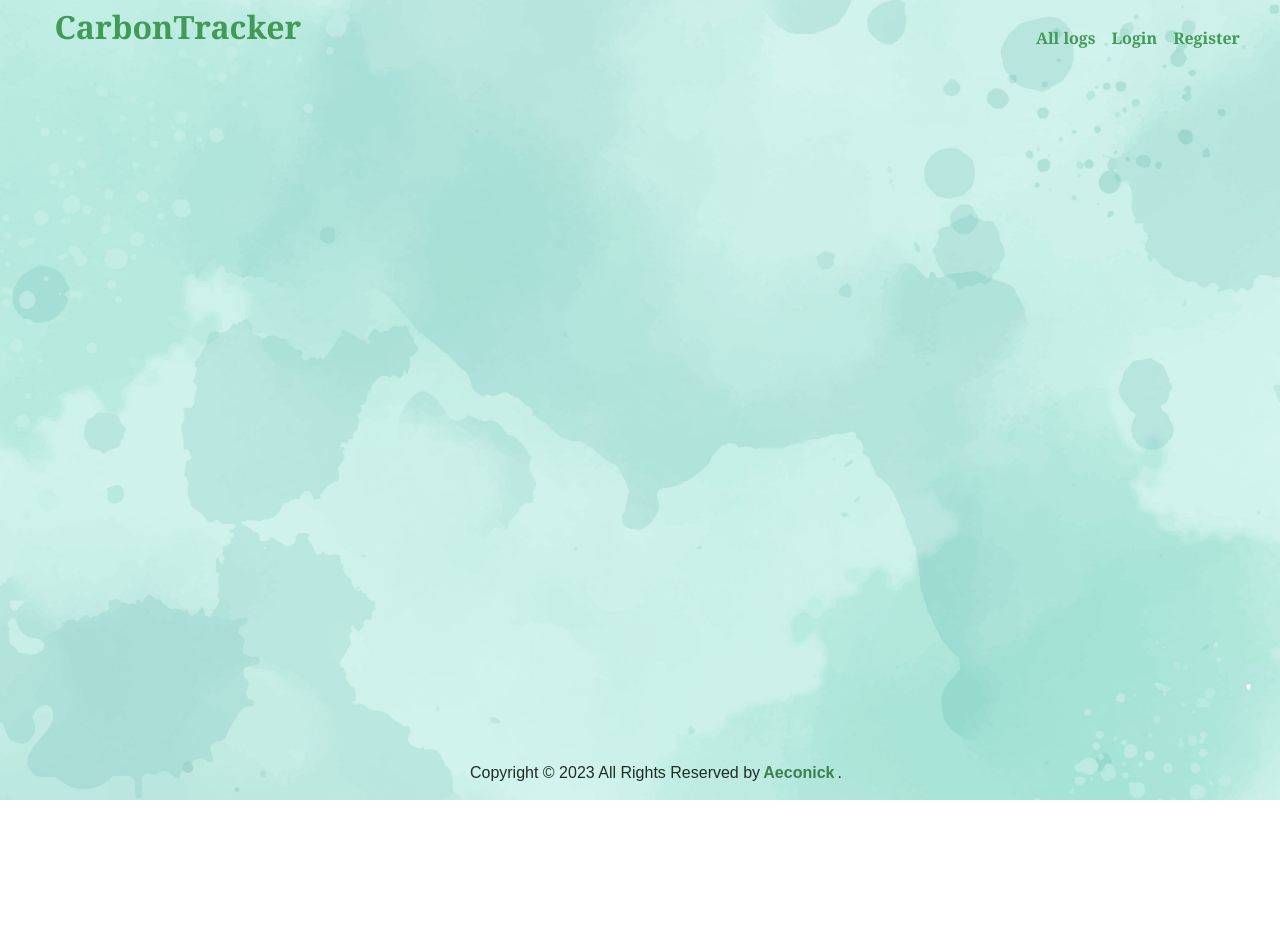
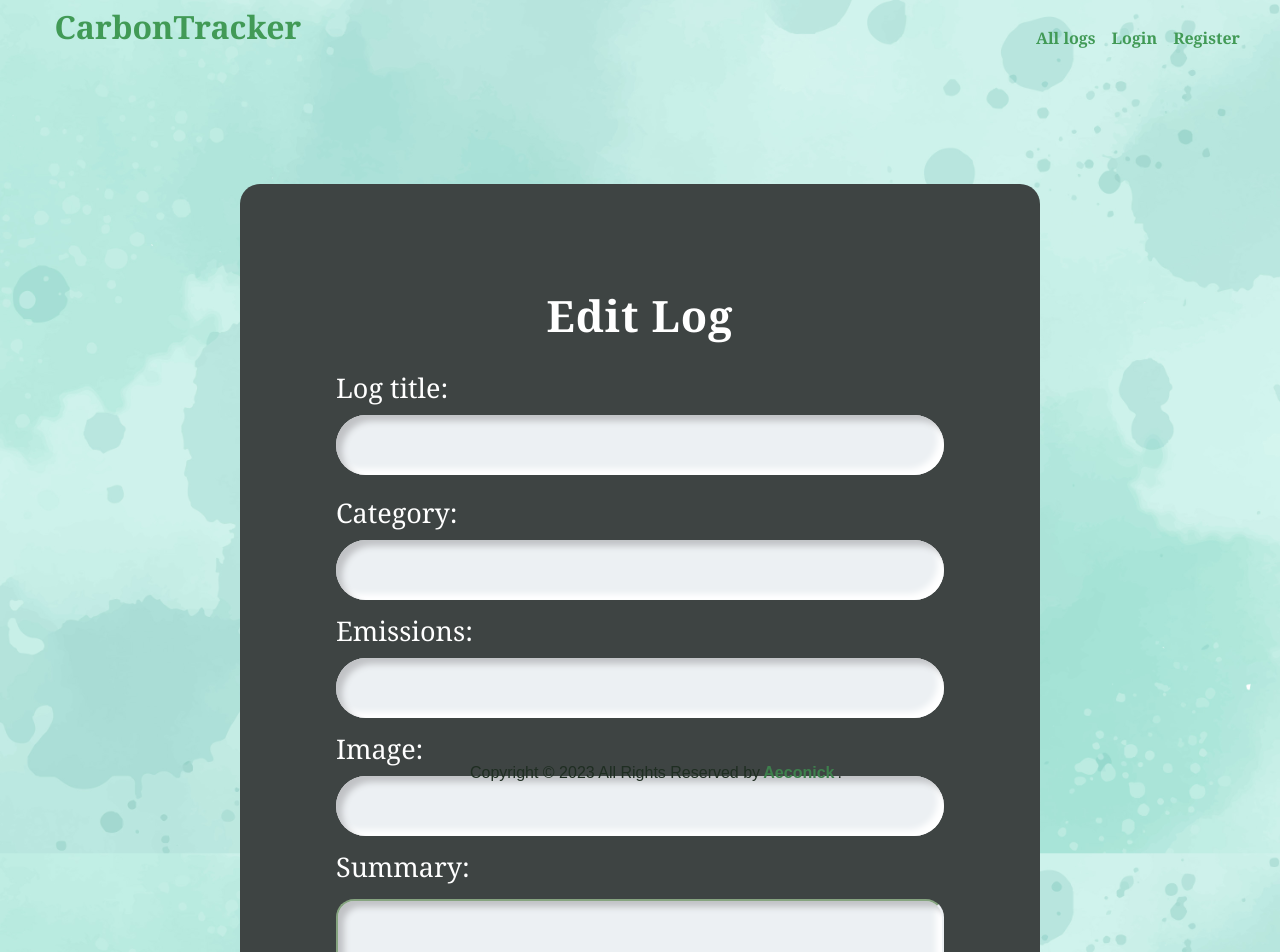
Before and after one commit to aeconick/carbon-footprint-tracker, a React (Create React App) app in the folder client/: page /catalog/1/edit in a window 1280 px wide. Shown: the top 952 px of the page. Before the commit the page ends 800 px from the top, so only its background shows below. Built offline with nearby package versions, Linux system fonts and the light colour scheme; no server answers.

Commit message:
Add EditLog functionality

```diff
--- a/client/src/App.js
+++ b/client/src/App.js
@@ -15,6 +15,7 @@ import { Login } from "./components/Login";
 import { Register } from "./components/Register";
 import { LogDetails } from './components/LogDetails';
 import { Logout } from './components/Logout';
+import { EditLog } from './components/EditLog/EditLog';
 
 
 function App() {
@@ -75,6 +76,14 @@ function App() {
     setAuth({});
   }
 
+  const onLogEditSubmit = async (values) => {
+    const result = await logService.edit(values._id, values);
+
+    setLogs(state => state.map(x => x._id === values._id ? result : x));
+
+    navigate(`catalog/${values._id}`);
+  }
+
   const context = {
     onLoginSubmit,
     onRegisterSubmit,
@@ -99,6 +108,7 @@ function App() {
             <Route path='/create-log' element={<CreateLog onCrateLogSubmit={onCreateLogSubmit} />} />
             <Route path='/catalog' element={<Catalog logs={logs} />} />
             <Route path='/catalog/:logId' element={<LogDetails />} />
+            <Route path='/catalog/:logId/edit' element={<EditLog onLogEditSubmit={onLogEditSubmit} />} />
           </Routes>
         </main>
 
--- a/client/src/components/CreateLog/CreateLog.js
+++ b/client/src/components/CreateLog/CreateLog.js
@@ -1,4 +1,4 @@
-import { useForm } from '../../hooks/userForm';
+import { useForm } from '../../hooks/useForm';
 import './CreateLog.css';
 
 //TODO: fix emissions bug
--- a/client/src/components/EditLog/EditLog.js
+++ b/client/src/components/EditLog/EditLog.js
@@ -1,25 +1,79 @@
-export const EditGame = () => {
+import { useEffect } from "react";
+import { useParams } from "react-router-dom";
+
+import { useForm } from "../../hooks/useForm";
+import { useService } from "../../hooks/useService";
+import { logServiceFactory } from "../../services/logService";
+
+import './EditLog.css';
+
+export const EditLog = ({
+    onLogEditSubmit,
+}) => {
+    const { logId } = useParams();
+    const logService = useService(logServiceFactory);
+    const { values, changeHandler, onSubmit, changeValues } = useForm({
+        _id: '',
+        title: '',
+        category: '',
+        emissions: '',
+        imageUrl: '',
+        summary: '',
+    }, onLogEditSubmit);
+
+    useEffect(() => {
+        logService.getOne(logId)
+            .then(result => {
+                changeValues(result);
+            })
+    }, [logId]);
+    //TODO: add summary to state(make it controlled component)
     return (
         <section id="edit-page" className="auth">
-            <form id="edit">
+            <form id="edit" method="POST" onSubmit={onSubmit}>
                 <div className="container">
 
-                    <h1>Edit Game</h1>
+                    <h1>Edit Log</h1>
                     <label htmlFor="log-title">Log title:</label>
-                    <input type="text" id="title" name="title" defaultValue="" />
+                    <input
+                        type="text"
+                        id="title"
+                        name="title"
+                        value={values.title}
+                        onChange={changeHandler}
+                    />
 
                     <label htmlFor="category">Category:</label>
-                    <input type="text" id="category" name="category" defaultValue="" />
+                    <input
+                        type="text"
+                        id="category"
+                        name="category"
+                        value={values.category}
+                        onChange={changeHandler}
+                    />
 
                     <label htmlFor="emissions">Emissions:</label>
-                    <input type="number" id="maxLevel" name="maxLevel" min="1" defaultValue="" />
+                    <input
+                        type="number"
+                        id="emissions"
+                        name="emissions"
+                        min="1"
+                        onChange={changeHandler}
+                        value={values.emissions}
+                    />
 
-                    <label htmlFor="game-img">Image:</label>
-                    <input type="text" id="imageUrl" name="imageUrl" defaultValue="" />
+                    <label htmlFor="log-img">Image:</label>
+                    <input
+                        type="text"
+                        id="imageUrl"
+                        name="imageUrl"
+                        onChange={changeHandler}
+                        value={values.imageUrl}
+                    />
 
                     <label htmlFor="summary">Summary:</label>
-                    <textarea name="summary" id="summary"></textarea>
-                    <input className="btn submit" type="submit" defaultValue="Edit Game" />
+                    <textarea name="summary" id="summary" value={values.summary} onChange={changeHandler}></textarea>
+                    <input className="btn submit" type="submit" value="Edit Log" />
 
                 </div>
             </form>
--- a/client/src/components/LogDetails/LogDetails.js
+++ b/client/src/components/LogDetails/LogDetails.js
@@ -1,5 +1,5 @@
 import { useEffect, useState, useContext } from 'react';
-import { useParams,useNavigate } from 'react-router-dom';
+import { useParams, useNavigate, Link } from 'react-router-dom';
 
 import './LogDetails.css';
 
@@ -55,7 +55,7 @@ export const LogDetails = () => {
 
     const onDeleteClick = async () => {
         logService.del(log._id);
-//TODO: delete from state
+        //TODO: delete from state
         navigate('/catalog');
     }
 
@@ -84,7 +84,7 @@ export const LogDetails = () => {
                                 </li>
                             )
                         })} */}
-                        {console.log(log.comments)}
+
                         {log.comments && Object.values(log.comments).map(x =>
                         (
                             <li key={x._id} className="comment">
@@ -104,7 +104,7 @@ export const LogDetails = () => {
                 {/* edit/delete */}
                 {isOwner && (
                     <div className="buttons">
-                        <a href="#" className="button">Edit</a>
+                        <Link to={`/catalog/${log._id}/edit`} className="button">Edit</Link>
                         <a className="button" onClick={onDeleteClick}>Delete</a>
                     </div>
                 )}
--- a/client/src/components/Login/Login.js
+++ b/client/src/components/Login/Login.js
@@ -3,7 +3,7 @@ import { Link } from 'react-router-dom';
 
 import './Login.css';
 import { AuthContext } from '../../contexts/AuthContext';
-import { useForm } from '../../hooks/userForm';
+import { useForm } from '../../hooks/useForm';
 
 const LoginFormKeys = {
     Email: 'email',
--- a/client/src/components/Register/Register.js
+++ b/client/src/components/Register/Register.js
@@ -2,7 +2,7 @@ import { useContext } from 'react';
 import { Link } from 'react-router-dom';
 
 import './Register.css';
-import { useForm } from '../../hooks/userForm';
+import { useForm } from '../../hooks/useForm';
 import { AuthContext } from '../../contexts/AuthContext';
 
 export const Register = () => {
--- a/client/src/hooks/userForm.js
+++ b/client/src/hooks/useForm.js
@@ -1,6 +1,6 @@
 import { useState } from "react";
 
-export const useForm = (initialValues,onSubmitHandler) => {
+export const useForm = (initialValues, onSubmitHandler) => {
     const [values, setValues] = useState(initialValues);
 
     const changeHandler = (e) => {
@@ -11,11 +11,18 @@ export const useForm = (initialValues,onSubmitHandler) => {
         e.preventDefault();
 
         onSubmitHandler(values);
+    };
+
+    const changeValues = (newValues) => {
+        //TODO: validate newValues(are they the same as old)
+
+        setValues(newValues);
     }
 
     return {
         values,
         changeHandler,
         onSubmit,
+        changeValues,
     }
 };
--- a/client/src/services/logService.js
+++ b/client/src/services/logService.js
@@ -33,11 +33,14 @@ export const logServiceFactory = (token) => {
 
     const del = (logId) => request.del(`${baseUrl}/${logId}`);
 
+    const edit = (logId, data) => request.put(`${baseUrl}/${logId}`, data);
+
     return {
         getAll,
         getOne,
         create,
         addComment,
         del,
+        edit,
     }
 }
```
